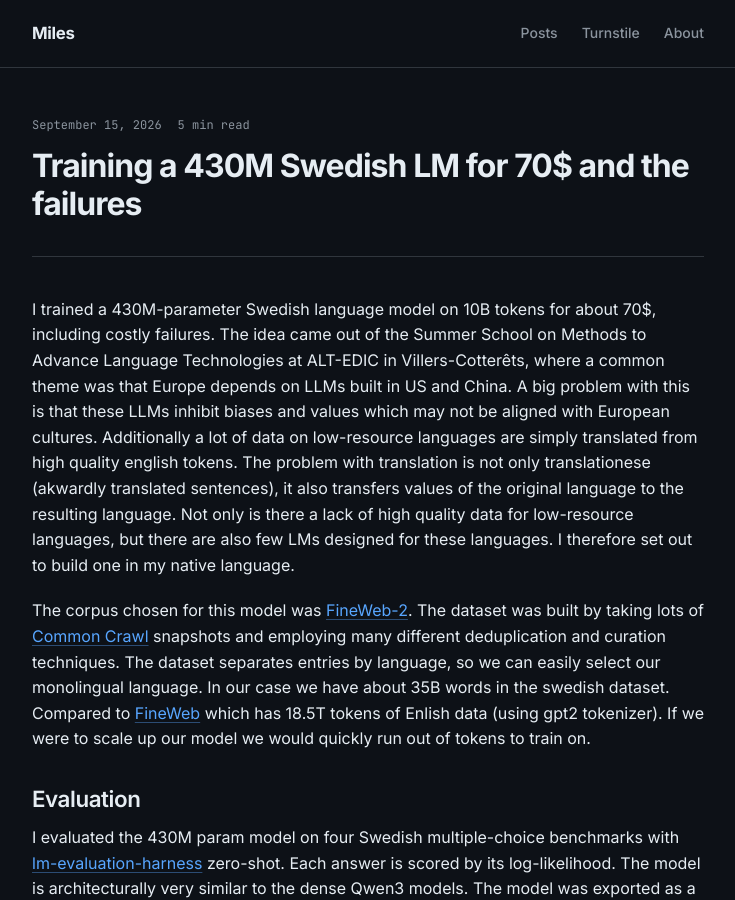
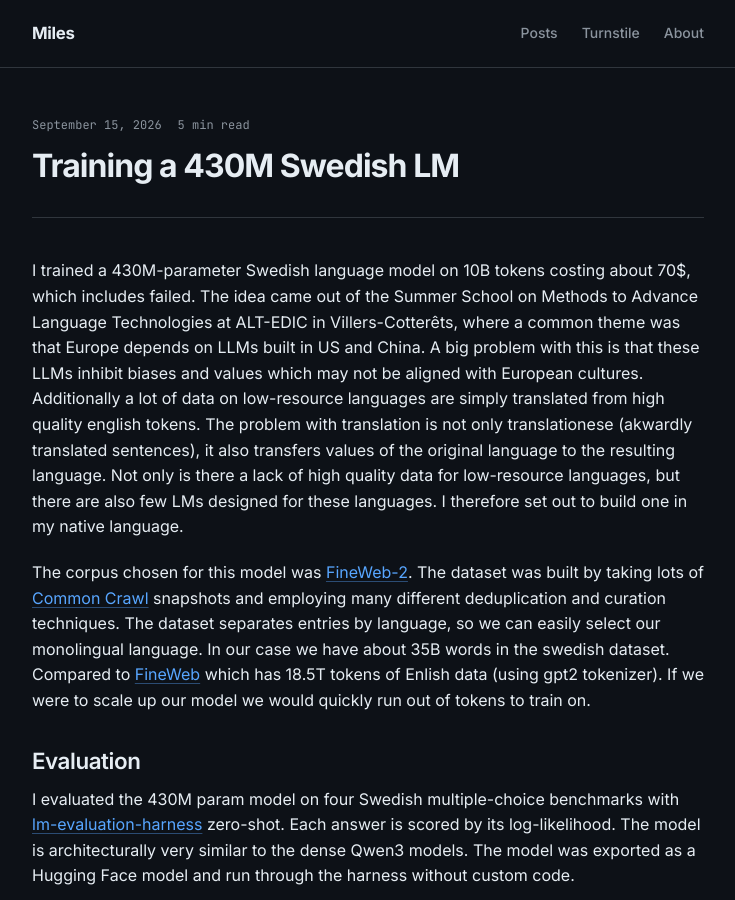
Before and after one commit to quesswho/miles-blog, a Jekyll site: the page built from _posts/2026-09-15-gpt-sv.md, in a window 1280 px wide and 900 px high. Shown: the whole window, without its empty margins (272-1007 px from the left). Built offline with Jekyll 4.4.1, drawn with Linux system fonts in a browser that asks for light colours.

Commit message:
Update opening sentece framing
Signed-off-by: quesswho <sebastianmiles20@gmail.com>

```diff
--- a/_posts/2026-09-15-gpt-sv.md
+++ b/_posts/2026-09-15-gpt-sv.md
@@ -1,13 +1,12 @@
 ---
 layout: post
-title: "Training a 430M Swedish LM for 70$ and the failures"
+title: "Training a 430M Swedish LM"
 date: 2026-09-15
 last_modified_at: 2026-09-24
 math: true
 ---
 
-I trained a 430M-parameter Swedish language model on 10B tokens for about 70$, including
-costly failures. The idea came out of the Summer School on Methods to Advance Language
+I trained a 430M-parameter Swedish language model on 10B tokens costing about 70$, which includes failed. The idea came out of the Summer School on Methods to Advance Language
 Technologies at ALT-EDIC in Villers-Cotterêts, where a common theme was that Europe depends
 on LLMs built in US and China.
 A big problem with this is that these LLMs inhibit biases and values which may not be
```
